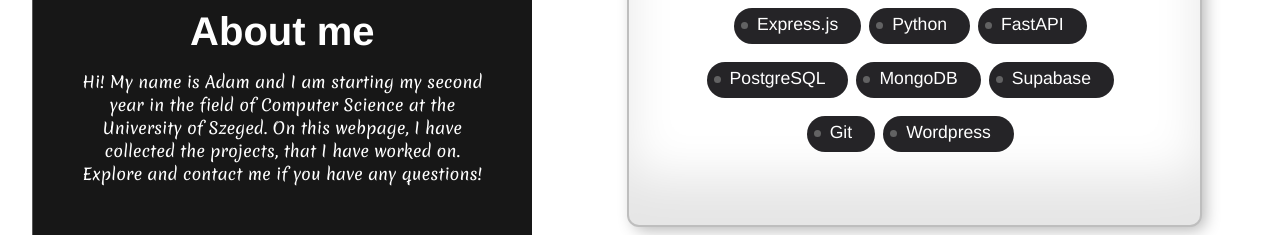
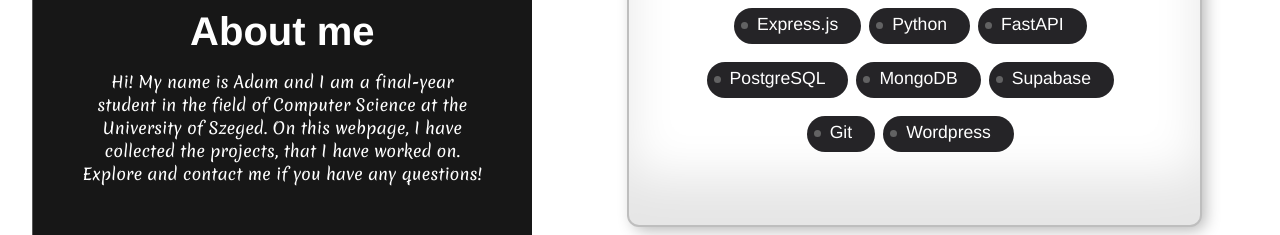
Before and after one commit to adamcsanyi16/portfolio, a React (Vite) app: page / in a window 1280 px wide. Shown: the part 477-712 px from the top of the page. Built offline with nearby package versions, Linux system fonts and the light colour scheme.

Commit message:
Kis módosítás

```diff
--- a/src/pages/Home.jsx
+++ b/src/pages/Home.jsx
@@ -65,7 +65,7 @@
           <img src=".\cvkep.png" alt="" className="img" />
           <span>About me</span>
           <p className="info">
-            Hi! My name is Adam and I am starting my second year in the field of
+            Hi! My name is Adam and I am a final-year student in the field of
             Computer Science at the University of Szeged. On this webpage, I
             have collected the projects, that I have worked on. Explore and
             contact me if you have any questions!
```
